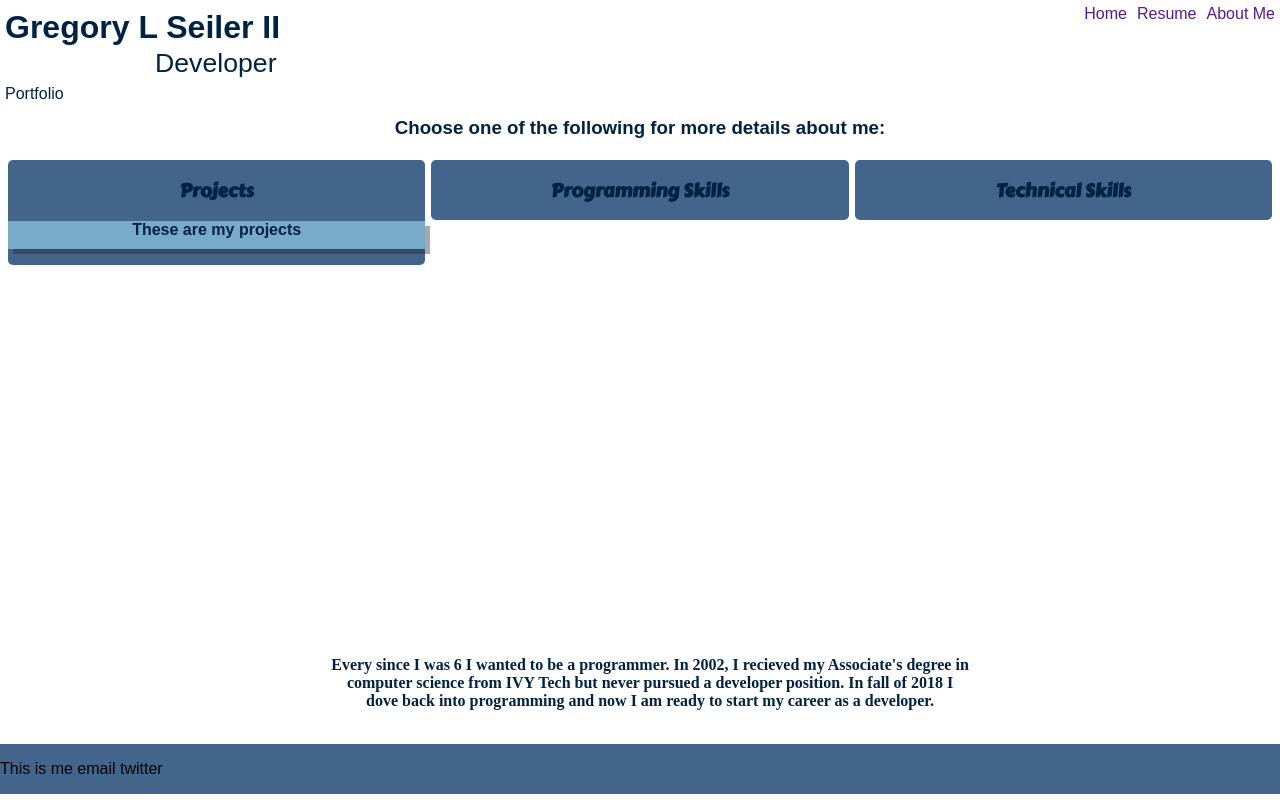
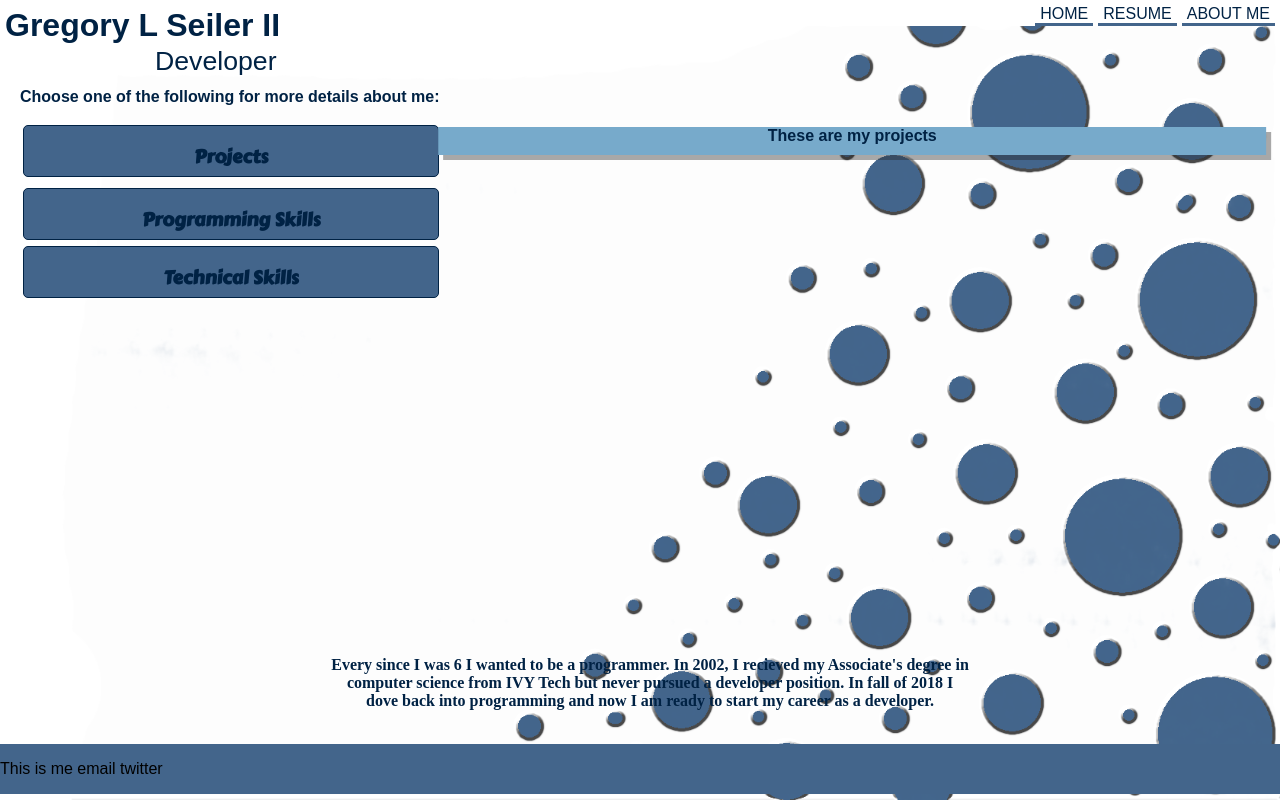
Before and after one commit to DeveloperGregory/Portfolio, a plain HTML site: page index.html in a window 1280 px wide. Both pictures are taken after a click on the element "Projects". Shown: the top 800 px of the page. Drawn offline with Linux system fonts and the light colour scheme.

Commit message:
Updated files using command line

```diff
--- a/index.html
+++ b/index.html
@@ -9,19 +9,19 @@
 </head>
 <body>
     <nav id='main-nav'>
-        <a href="">Home</a>
-        <a href="">Resume</a>
-        <a href="">About Me</a>
+        <a href="index.html">HOME</a>
+        <a href="">RESUME</a>
+        <a href="about.html" target='_blank'>ABOUT ME</a>
 
     </nav>
     <div id='name-area' class='name-class'>
         <h1 id='name'>Gregory L Seiler II</h1>
         <p id='developer'>Developer</p>
-        <p id='portfolio-name'>Portfolio</p>
+
     </div>
 
     <div id='choose'>
-        <h3>Choose one of the following for more details about me:</h3>
+        <h4>Choose one of the following for more details about me:</h4>
     </div>
     <div id='flex-container'>
         <div class='heading' id='projects-div'>
--- a/scripts/script.js
+++ b/scripts/script.js
@@ -11,10 +11,14 @@ function collapse(){
     contentOtherTech.className = 'heading-content';
 
 }
-function expand(selected){
-    collapse();
-    selected.className = 'show-content'
-
+function expand(selected,target){
+    if(selected.className == 'show-content'){
+        collapse();
+    }
+    else{
+        collapse();
+        selected.className = 'show-content';
+    }
 }
 
 headerProjects.addEventListener('click', function(){expand(contentProjects)});
--- a/styles/styles.css
+++ b/styles/styles.css
@@ -40,10 +40,14 @@
 .heading{
     background-color: #43658b;
     background-repeat: no-repeat;
+    border-color: var(--dark-blue);
     border-radius: 5px;
+    border-style: solid;
+    border-width: 1px;
     color:  #002244;
-    height: 10%;
+    top: 0px;
     margin: 3px;
+    max-height: 50px;
     position: relative;
     text-align: center;
     vertical-align: middle;
@@ -52,6 +56,7 @@
 .heading-content{
     display: none;
     height: 50px;
+    z-index: 3;
 }
 .label-header{
     font-family: 'Carter One';
@@ -71,25 +76,26 @@
 .show-content{
     background-color: #77AACB;
     box-shadow: 5px 5px rgba(41,41,41,0.4);
+    max-height: 500px;
     padding-bottom: 10px;
     overflow: hidden;
     text-align: center;
+    z-index:3;
     animation-name: content-show;
     animation-duration: 1s;
     animation-timing-function: ease;
+    animation-fill-mode: forwards;
 }
-@keyframes content-show{
-    0%{
-        transform: scaleY(0);
-    }
-    100%{
-        transform: scaleY(1)
-    }
-}
+
 
 .skill-list{
     font-family: 'Open Sans', sans-serif;
     margin-right: 20px;
+    display: flex;
+    flex-direction: column;
+    align-content: space-around;
+    justify-content: space-around;
+
 }
 
 #bio-area{
@@ -108,22 +114,18 @@
 #choose{
     color:  #002244;
     position: relative;
-    margin: 0px;
+    margin: 20px;
     padding: 0px;
-    text-align: center;
-    top: var(--heading-top);
     width: 100%;
 }
 
 #code-skills{
-    list-style-type: none;
     display: flex;
-    padding: 0px;
-    margin-top: 0px;
-    vertical-align:top;
+    justify-content: space-around;
+
 
 }
-#developer, #portfolio{
+#developer{
     margin-top: -20px;
     margin-bottom: -10px;
     margin-right: 10px;
@@ -133,9 +135,11 @@
 }
 #flex-container{
     display: flex;
-    margin-left: 5px;
+    flex-direction: column;
+    margin-left: 20px;
     margin-right:5px;
     top: 10%;
+
 }
 
 #footer{
@@ -146,19 +150,15 @@
     width: 100%;
 }
 
+
 #secondary-code-skills{
     list-style-type: none;
     display: flex;
-    padding: 0px 70px 10px 70px;
-    margin: auto;
-    margin-top: 0px;
-    vertical-align:top;
+    justify-content: space-around;
+
 
 }
 
-#header-tech-skills{
-    top: var(--heading-top);
-}
 
 #list-tech-skills{
     list-style-type: none;
@@ -167,18 +167,24 @@
     display: flex;
     flex-direction: row;
     justify-content: flex-end;
-
+    font-family: Arial, Helvetica, sans-serif;
+    background-color: white;
 
 }
 #main-nav a{
+    color: var(--dark-blue);
     text-decoration: none;
     padding: 5px;
+    padding-bottom: 0px;
+    margin-right: 5px;
+    border-bottom: solid;
+    border-color: var(--med-blue);
+}
+#main-nav a:hover{
+    background-color: var(--med-blue);
+
 }
 
-
-#other-tech-skills{
-    top: var(--heading-top);
-}
 
 #projects-div{
     top: var(--heading-top);
@@ -187,8 +193,26 @@
 
 
 
-html, body{
+body{
+    background-image: url('/images/blueballsbackground.png');
+    background-size: 100%;
 
     font-family: Arial, Helvetica, sans-serif;
     margin: 0px;
 }
+
+@keyframes content-show{
+    0%{
+        transform: scaleY(0);
+        width: 140%;
+
+    }
+    50%{
+        transform: scaleY(1);
+        width: 180%;
+    }
+    100%{
+        transform: translate(50%,-60px);
+        width: 200%;
+    }
+}
```
Also changed, not shown: about.html (added, +25 -0 lines), images/blueballsbackground.png (added), images/blueballsbackgroundflipped.png (added).
